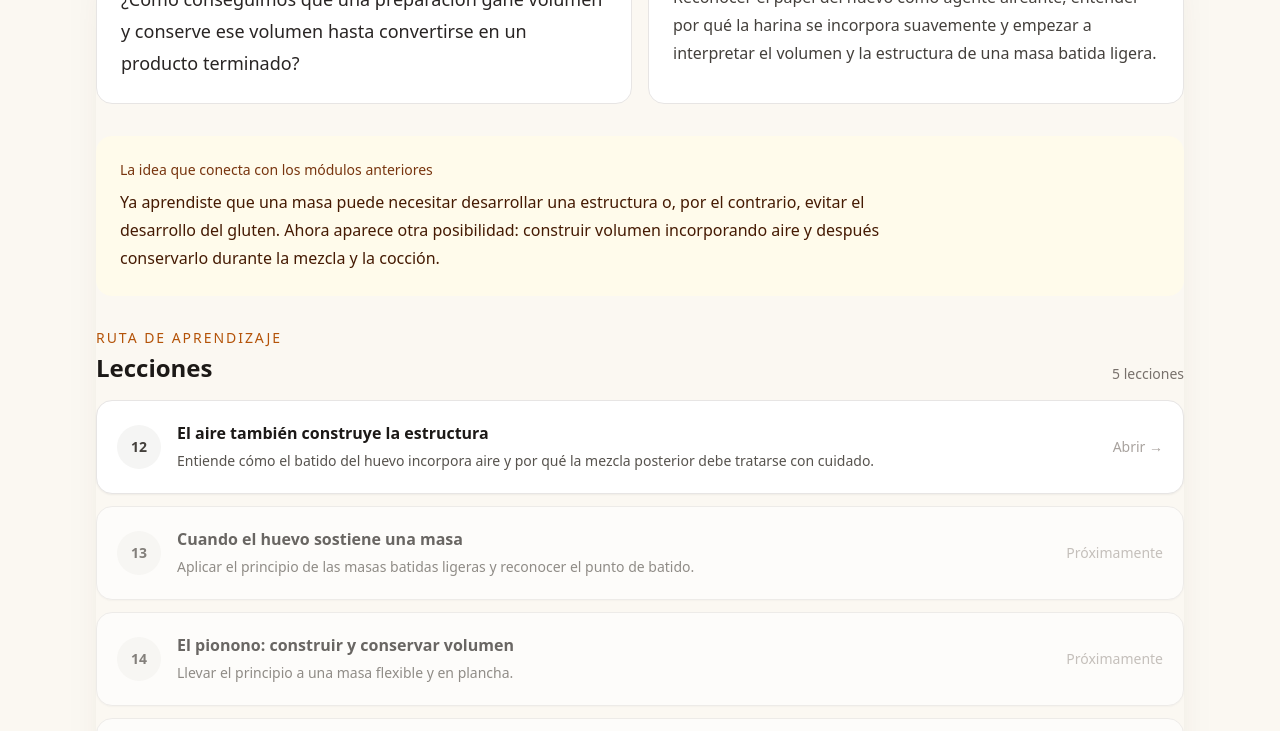
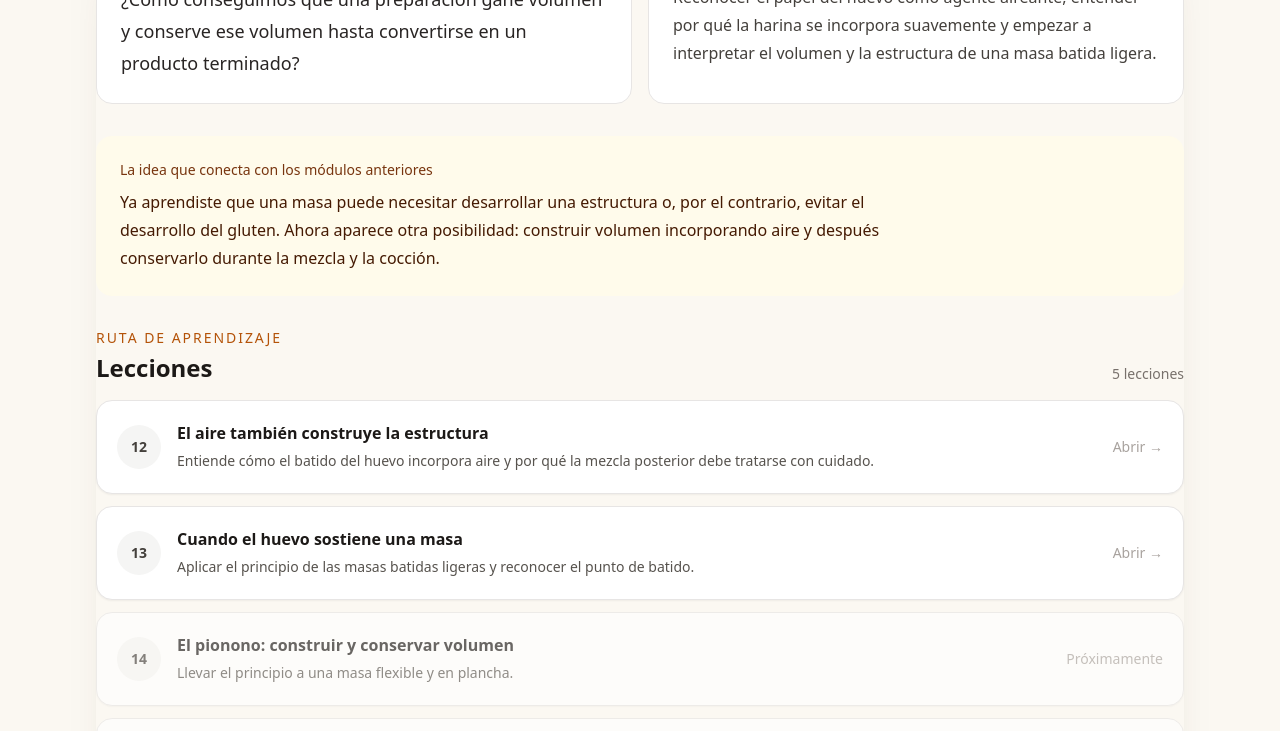
Before and after one commit to Drworm82/CursoPanadero, a Next.js app: page /modulo-3 in a window 1280 px wide. Shown: the part 365-1096 px from the top of the page. Built offline with nearby package versions, Linux system fonts and the light colour scheme; no server answers.

Commit message:
Conectar lección 13 del módulo 3

```diff
--- a/pages/modulo-3.js
+++ b/pages/modulo-3.js
@@ -9,7 +9,7 @@ const module = {
 
 const lessons = [
   ['12', 'El aire también construye la estructura', 'Entiende cómo el batido del huevo incorpora aire y por qué la mezcla posterior debe tratarse con cuidado.', '/leccion-el-aire-construye-la-estructura'],
-  ['13', 'Cuando el huevo sostiene una masa', 'Aplicar el principio de las masas batidas ligeras y reconocer el punto de batido.', '#'],
+  ['13', 'Cuando el huevo sostiene una masa', 'Aplicar el principio de las masas batidas ligeras y reconocer el punto de batido.', '/leccion-cuando-el-huevo-sostiene-una-masa'],
   ['14', 'El pionono: construir y conservar volumen', 'Llevar el principio a una masa flexible y en plancha.', '#'],
   ['15', 'Tres leches: cuando una masa recibe humedad', 'Observar cómo un bizcocho ligero absorbe un jarabe sin perder su estructura.', '#'],
   ['16', 'Merengues: aire + azúcar', 'Conectar el batido de claras con una nueva familia de estructuras aireadas.', '#'],
```
